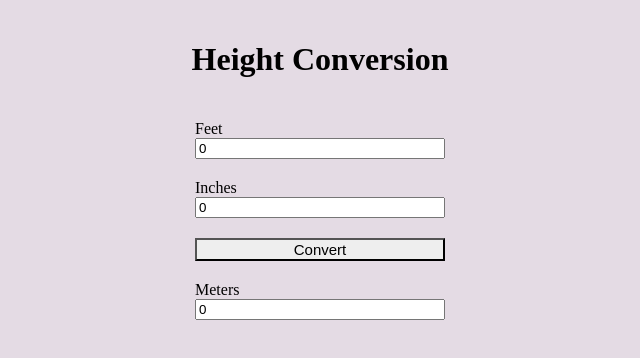
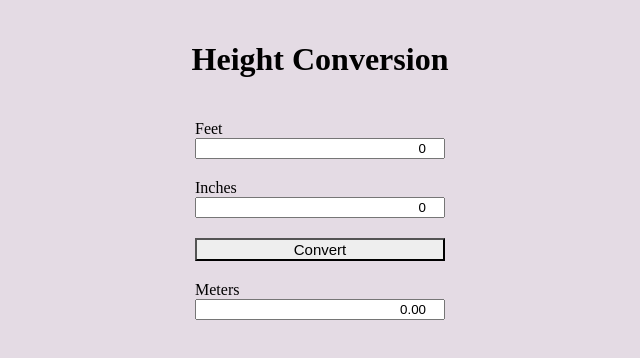
Before and after one commit to scohanim/height-converter, a plain HTML site: page index.html in a window 1280 px wide. Both pictures are taken after a click on the button "Convert". Shown: the full height of the page, 320-960 px from the left. Drawn offline with Linux system fonts and the light colour scheme.

Commit message:
add javascript

```diff
--- a/assets/css/style.css
+++ b/assets/css/style.css
@@ -4,10 +4,12 @@ body {
 
 .feet {
   margin-bottom: 20px;
+  text-align: right;
 }
 
 .inches {
   margin-bottom: 20px;
+  text-align: right;
 }
 
 .container {
@@ -21,10 +23,14 @@ h1 {
   padding: 20px;
 }
 
-.button {
+.convert {
   width: 250px;
   margin-bottom: 20px;
   font-size: 15px;
   background-color: rgb(238, 238, 238);
   place-self: center;
 }
+
+.meters {
+  text-align: right;
+}
--- a/assets/js/script.js
+++ b/assets/js/script.js
@@ -0,0 +1,25 @@
+const feet_field = document.querySelector('.feet');
+const inches_field = document.querySelector('.inches');
+const meters_field = document.querySelector('.meters');
+const convert = document.querySelector('.convert');
+
+function converted(feet, inch) {
+  let meters = feet * 0.3048 + inch * 0.0254;
+  meters = meters.toFixed(2);
+  return meters;
+}
+
+function clicked() {
+  console.log('clicked');
+
+  let feet_value = feet_field.value;
+  feet_value = parseFloat(feet_value);
+
+  let inches_value = inches_field.value;
+  inches_value = parseFloat(inches_value);
+
+  meters = converted(feet_value, inches_value);
+  meters_field.value = meters;
+}
+
+convert.addEventListener('click', clicked);
--- a/index.html
+++ b/index.html
@@ -18,9 +18,9 @@
 
 
         <label for="inches">Inches</label>
-        <input type="number" step="1" min="0" value="0" name="inches" id="inches" class="inches">
+        <input type="number" step="1" min="0" max="11" value="0" name="inches" id="inches" class="inches">
 
-        <button class="button">Convert</button>
+        <button class="convert">Convert</button>
 
         <label for="meters">Meters</label>
         <input type="number" step="0.01" min="0" value="0" readonly name="meters" id="meters" class="meters">
```
